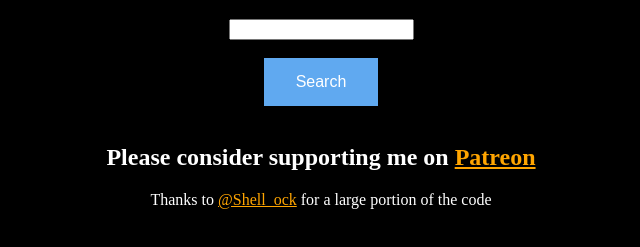
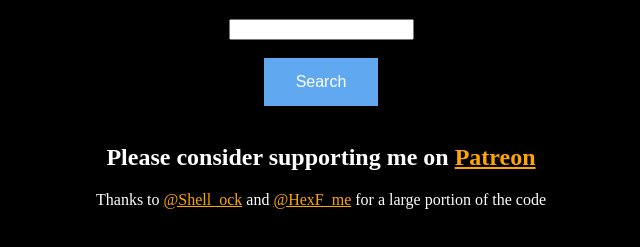
Before and after one commit to IppSec/ippsec.github.io, a plain HTML site: page index.html in a window 1280 px wide. Shown: the part 61-308 px from the top of the page, without its empty margins (319-959 px from the left). Drawn offline with nearby package versions, Linux system fonts and the light colour scheme.

Commit message:
Shameless self promotion :P

```diff
--- a/index.html
+++ b/index.html
@@ -16,7 +16,7 @@
 				<div class="center"><input type="submit" class="button" value="Search"></div><br />
 			</form>
 			<h2>Please consider supporting me on <a href="https://patreon.com/ippsec">Patreon</a></h2>
-			<p>Thanks to <a href="https://twitter.com/shell_ock">@Shell_ock</a> for a large portion of the code</p>
+			<p>Thanks to <a href="https://twitter.com/shell_ock">@Shell_ock</a> and <a href="https://twitter.com/hexf_me">@HexF_me</a> for a large portion of the code</p>
 		</div>
 		<div id="results" style="display:none">
 			<h2>Hello yes, I am your results!</h2>
```
